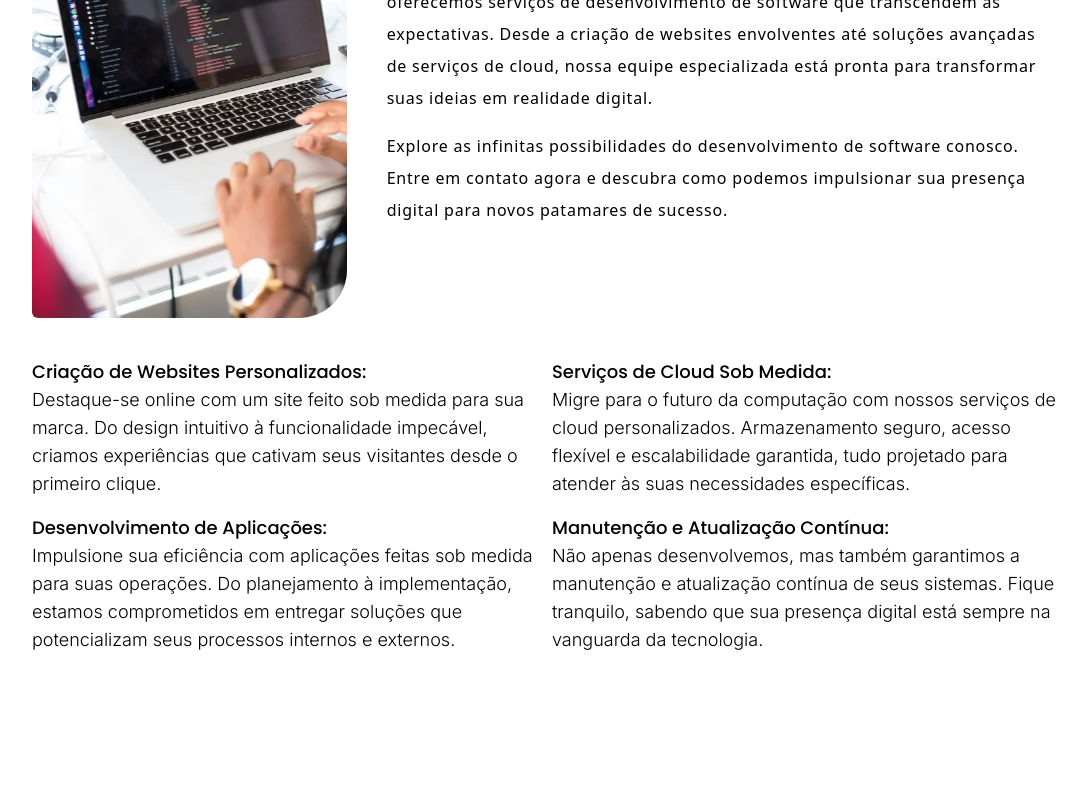
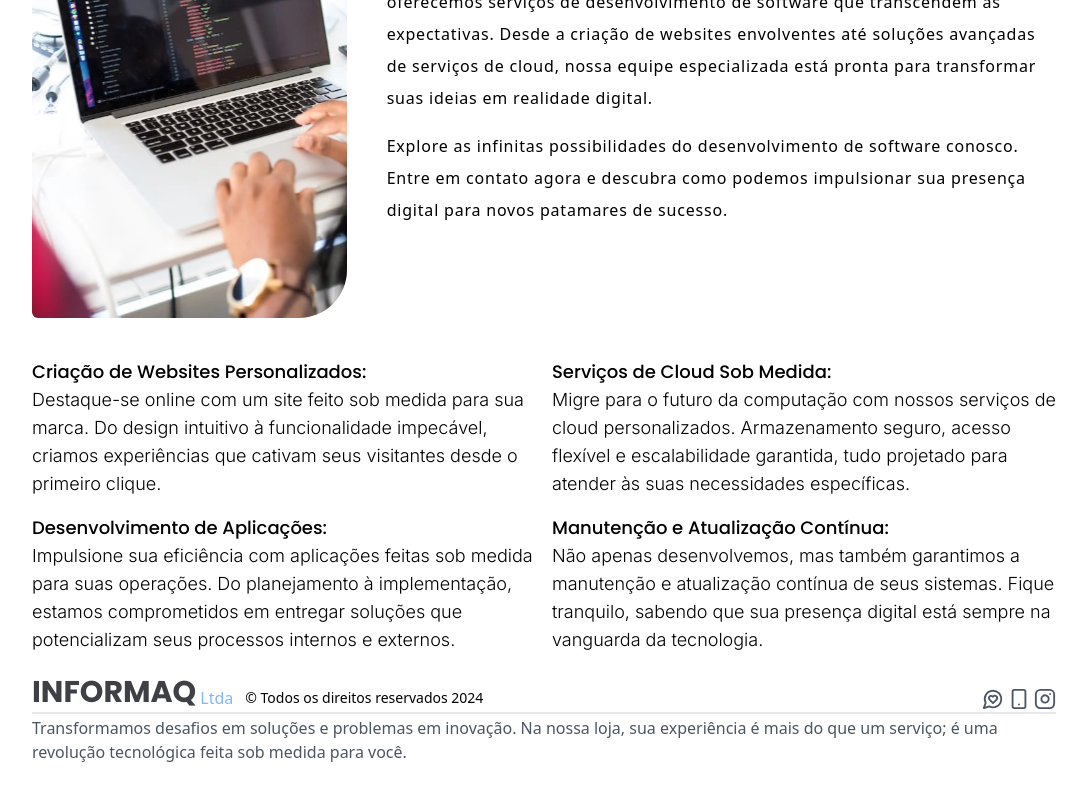
Before and after one commit to julioceno/informaq, a React (Vite) app: page / in a window 1280 px wide. Shown: the part 2754-3554 px from the top of the page, without its empty margins (96-1183 px from the left). Before the commit the page ends 3408 px from the top, so only its background shows below. Built offline with nearby package versions, Linux system fonts and the light colour scheme.

Commit message:
[feature]: footer

```diff
--- a/src/App.tsx
+++ b/src/App.tsx
@@ -1,11 +1,11 @@
-import { Header, MainSection, PresentationService } from "./components";
+import { Footer, Header, MainSection, PresentationService } from "./components";
 import { services } from "./data";
 
 export default function App() {
   return (
-    <div className="max-w-[2000px] mx-auto flex flex-col pt-10 sm:pt-16 md:pt-20 px-4 sm:px-10 lg:px-32">
+    <div className="max-w-[2000px] mx-auto flex flex-col gap-5 py-10 sm:pt-16 md:pt-20 px-4 sm:px-10 lg:px-32">
       <Header />
-      <main className="flex flex-col gap-36 mt-10">
+      <main className="flex flex-col gap-36 mt-5">
         <section className="flex flex-col gap-10">
           <MainSection />
         </section>
@@ -22,6 +22,8 @@ export default function App() {
           ))}
         </section>
       </main>
+
+      <Footer />
     </div>
   );
 }
--- a/src/components/PresentationService/index.tsx
+++ b/src/components/PresentationService/index.tsx
@@ -37,7 +37,7 @@ export function PresentationService({
         <h2 className="font-inter text-2xl sm:text-3xl md:text-4xl 2xl:text-5xl font-extrabold">
           {title}
         </h2>
-        <div className="flex flex-col gap-4">
+        <div className="flex flex-col gap-1.5 md:gap-4">
           {paragraphs.map((paragraph) => (
             <p className="inter tracking-wider leading-8 text-black ">
               {paragraph}
--- /dev/null
+++ b/src/components/footer/index.tsx
@@ -0,0 +1,60 @@
+import { Instagram, MessageCircleHeart, Smartphone } from "lucide-react";
+import { useEffect, useState } from "react";
+import { SocialMediaEnum } from "../../commom";
+
+const links = [
+  {
+    icon: <MessageCircleHeart size={22} className="text-gray-600" />,
+    href: SocialMediaEnum.WHATSAPP,
+  },
+  {
+    icon: <Smartphone size={22} className="text-gray-600" />,
+    href: SocialMediaEnum.TELPHONE_REDIRECT,
+  },
+  {
+    icon: <Instagram size={22} className="text-gray-600" />,
+    href: SocialMediaEnum.INSTAGRAM,
+  },
+];
+
+export function Footer() {
+  const [year, setYear] = useState<number>();
+
+  useEffect(() => {
+    const date = new Date();
+    const currentYear = date.getFullYear();
+
+    setYear(currentYear);
+  }, []);
+
+  return (
+    <footer className="flex flex-col gap-0.5">
+      <div className="flex justify-between items-end md:gap-3">
+        <div className="flex items-end gap-1">
+          <h3 className="text-2xl md:text-3xl font-poppins text-zinc-700 font-bold">
+            INFORMAQ
+          </h3>
+          <span className="text-main-blue text-sm md:text-base">Ltda</span>
+        </div>
+        <div className="flex flex-col md:flex-row-reverse w-full justify-between">
+          <div className="flex gap-1 self-end">
+            {links.map((link) => (
+              <a href={link.href} target="_blank">
+                {link.icon}
+              </a>
+            ))}
+          </div>
+          <p className="flex inter text-xs md:text-sm font-light justify-end">
+            &copy; Todos os direitos reservados {year}
+          </p>
+        </div>
+      </div>
+      <div className="border border-gray-200 w-full" />
+      <p className="inter text-center text-gray-600 md:text-start text-sm md:text-base">
+        Transformamos desafios em soluções e problemas em inovação. Na nossa
+        loja, sua experiência é mais do que um serviço; é uma revolução
+        tecnológica feita sob medida para você.
+      </p>
+    </footer>
+  );
+}
--- a/src/components/index.ts
+++ b/src/components/index.ts
@@ -1,3 +1,4 @@
 export * from "./Header";
 export * from "./MainSection";
 export * from "./PresentationService";
+export * from "./footer";
--- a/src/data/services.ts
+++ b/src/data/services.ts
@@ -54,7 +54,7 @@ export const services: PresentationServiceProps[] = [
         ],
       },
       {
-        title: "Manutenção Confiáve",
+        title: "Manutenção Confiável",
         paragraphs: [
           "Para garantir o máximo aproveitamento da sua instalação solar, oferecemos serviços de manutenção regulares. Verificamos e ajustamos cada componente, assegurando que seu sistema opere com eficiência máxima ao longo do tempo.",
         ],
```
